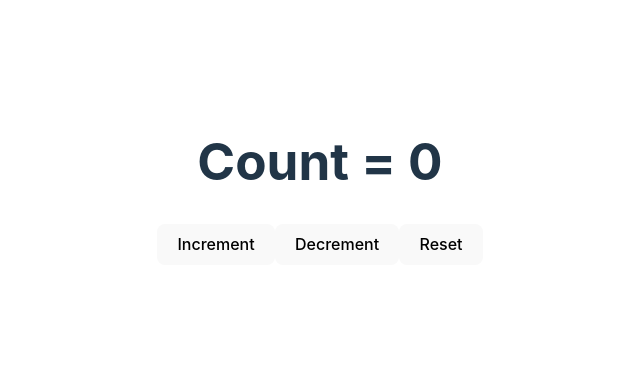
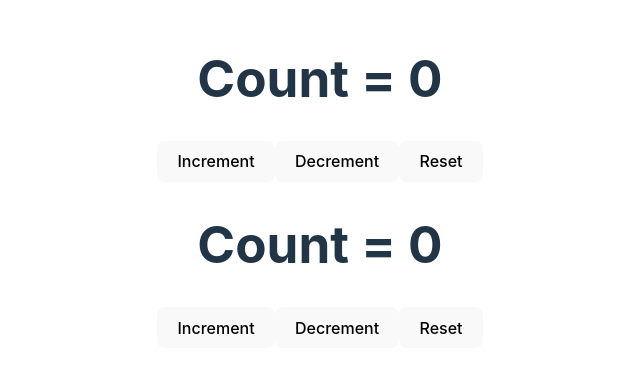
Before and after one commit to nidhi333-9/React-hooks, a React (Vite) app: page / in a window 1280 px wide. Shown: the part 218-590 px from the top of the page, without its empty margins (320-960 px from the left). Built offline with nearby package versions, Linux system fonts and the light colour scheme.

Commit message:
useReducer

```diff
--- a/src/App.jsx
+++ b/src/App.jsx
@@ -2,6 +2,8 @@
 import "./App.css";
 import ComponentC from "./components/ComponentC";
 import CounterOne from "./components/CounterOne";
+import CounterThree from "./components/CounterThree";
+import CounterTwo from "./components/CounterTwo";
 import DataFetching from "./components/DataFetching";
 import HookCounter from "./components/HookCounter";
 import HookCounterOne from "./components/HookCounterOne";
@@ -40,7 +42,9 @@
 
       {/* useReducer */}
 
-      <CounterOne />
+      {/* <CounterOne /> */}
+      {/* <CounterTwo /> */}
+      <CounterThree />
     </div>
   );
 }
--- /dev/null
+++ b/src/components/CounterThree.jsx
@@ -0,0 +1,38 @@
+import React, { useReducer } from "react";
+
+const initialState = 0;
+
+const reducer = (state, action) => {
+  switch (action) {
+    case "increment":
+      return state + 1;
+    case "decrement":
+      return state - 1;
+    case "reset":
+      return initialState;
+    default:
+      return state;
+  }
+};
+function CounterThree() {
+  const [count, dispatch] = useReducer(reducer, initialState);
+  const [count2, dispatch2] = useReducer(reducer, initialState);
+  return (
+    <>
+      <div>
+        <h1>Count = {count}</h1>
+        <button onClick={() => dispatch("increment")}>Increment</button>
+        <button onClick={() => dispatch("decrement")}>Decrement</button>
+        <button onClick={() => dispatch("reset")}>Reset</button>
+      </div>
+      <div>
+        <h1>Count = {count2}</h1>
+        <button onClick={() => dispatch2("increment")}>Increment</button>
+        <button onClick={() => dispatch2("decrement")}>Decrement</button>
+        <button onClick={() => dispatch2("reset")}>Reset</button>
+      </div>
+    </>
+  );
+}
+
+export default CounterThree;
--- /dev/null
+++ b/src/components/CounterTwo.jsx
@@ -0,0 +1,53 @@
+import React, { useReducer } from "react";
+
+const initialState = {
+  firstCounter: 0,
+  secondCounter: 10,
+};
+
+const reducer = (state, action) => {
+  switch (action.type) {
+    case "increment":
+      return { ...state, firstCounter: state.firstCounter + action.value };
+    case "decrement":
+      return { ...state, firstCounter: state.firstCounter - action.value };
+    case "increment2":
+      return { ...state, secondCounter: state.secondCounter + action.value };
+    case "decrement2":
+      return { ...state, secondCounter: state.secondCounter - action.value };
+    case "reset":
+      return initialState;
+    default:
+      return state;
+  }
+};
+function CounterTwo() {
+  const [count, dispatch] = useReducer(reducer, initialState);
+  return (
+    <div>
+      <div>Count = {count.firstCounter}</div>
+      <div>Count = {count.secondCounter}</div>
+      <button onClick={() => dispatch({ type: "increment", value: 1 })}>
+        Increment
+      </button>
+      <button onClick={() => dispatch({ type: "decrement", value: 1 })}>
+        Decrement
+      </button>
+      <button onClick={() => dispatch({ type: "increment", value: 5 })}>
+        Increment 5
+      </button>
+      <button onClick={() => dispatch({ type: "decrement", value: 5 })}>
+        Decrement 5
+      </button>
+      <button onClick={() => dispatch({ type: "increment2", value: 1 })}>
+        Increment 2
+      </button>
+      <button onClick={() => dispatch({ type: "decrement2", value: 1 })}>
+        Decrement 2
+      </button>
+      <button onClick={() => dispatch({ type: "reset" })}>Reset</button>
+    </div>
+  );
+}
+
+export default CounterTwo;
```
